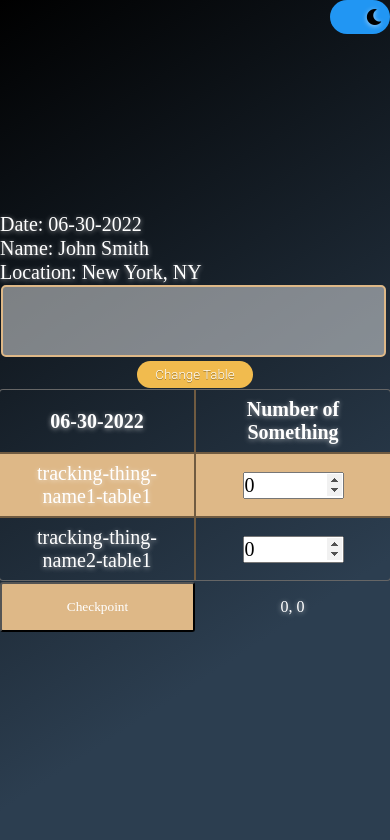
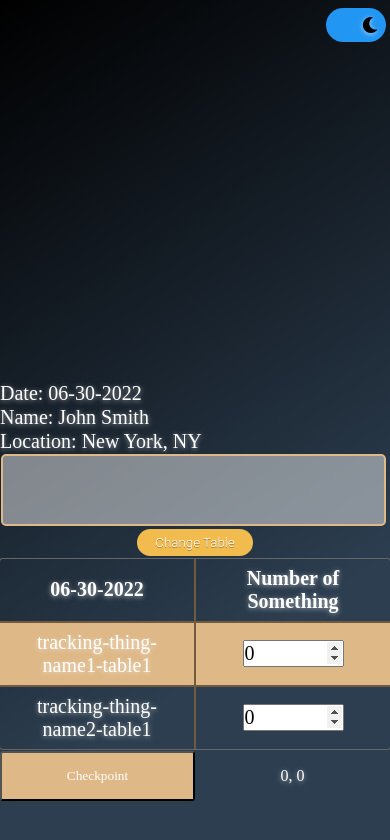
Before and after one commit to IvanoskiHarmonia/Copy-By-Click, a plain HTML site: page index.html in a window 390 px wide. Drawn offline with nearby package versions, Linux system fonts and the light colour scheme.

Commit message:
Minor CSS fixes

```diff
--- a/src/css/style.css
+++ b/src/css/style.css
@@ -7,27 +7,13 @@ body, html {
 
 /* Navbar Start */
 
-nav {
-    position: fixed;
-    top: 0;
-    left: 0;
-    width: 100%;
-    height: 50px;
-    z-index: 10000 !important;
-    display: flex;
-    justify-content: flex-end;
-}
-
-
-
-
-
-
 .switch {
-    position: relative;
+    position: absolute;
     display: inline-block;
     width: 60px;
     height: 34px;
+    right: 1%;
+    top: 1%;
 }
 
 .switch input {
@@ -145,7 +131,18 @@ main {
     #textHelperInput {
         width: 95% !important;
     }
+    section:first-child {
+        margin-top: 10vh;
+    }
+    body {
+        overflow-x: hidden;
+    }
+
 }
+@media (max-width: 576px) { section:first-child {margin-top: 20vh;} }
+@media (max-width: 480px) { section:first-child {margin-top: 30vh;} }
+@media (max-width: 390px) { section:first-child {margin-top: 40vh;} }
+@media (max-width: 320px) { section:first-child {margin-top: 50vh;} }
 
 section {
     width: 100%;
```
